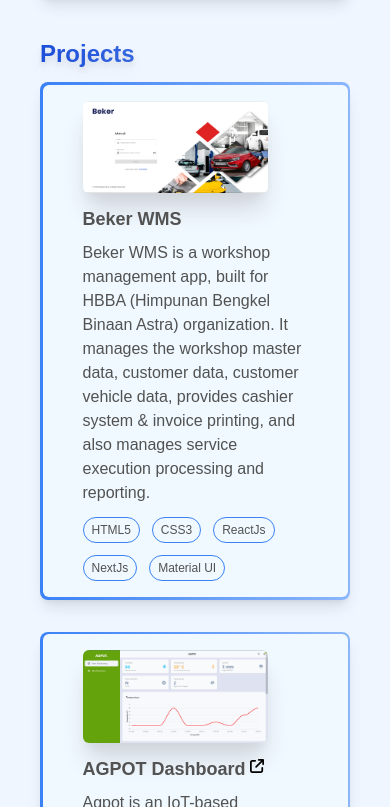
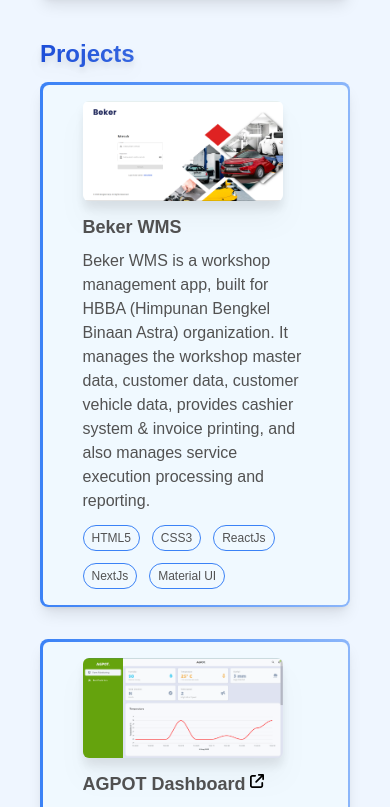
Before and after one commit to uqyanzie/portofolio, a React (Vite) app: page / in a window 390 px wide. Shown: the part 1417-2224 px from the top of the page. Built offline with nearby package versions, Linux system fonts and the light colour scheme.

Commit message:
Fix project previews drop shadow

```diff
--- a/src/App.jsx
+++ b/src/App.jsx
@@ -108,7 +108,7 @@ export default function App() {
               <a className="hover:text-cyan-700" target="_blank" rel="noopener noreferrer">
                 <div className="rounded-lg p-[2.5px] bg-gradient-to-r from-blue-500 via-blue-100 to-cyan-600 hover-background-animate cursor-pointer hover:shadow-blue-300 shadow-lg hover:shadow-xl transition duration-100 hover:ease-in">
                   <div className="bg-sky-50 hover:bg-neutral-50 py-4 px-10 rounded-md gap-8 lg:flex transition duration-100 hover:ease-in hover:backd">
-                    <div className="max-w-[185px] mb-3 lg:mb-0 rounded-md h-fit shadow-xl shadow-gray-300">
+                    <div className="max-w-[200px] mb-3 lg:mb-0 rounded-md h-fit drop-shadow-xl shadow-gray-300">
                       <img className="rounded-md" src="/beker.png"/>
                     </div>
                     <div>
@@ -143,7 +143,7 @@ export default function App() {
               <a className="hover:text-cyan-700" href="https://agpot.vercel.app/" target="_blank" rel="noopener noreferrer">
                 <div className="rounded-lg p-[2.5px] bg-gradient-to-r from-blue-500 via-blue-100 to-cyan-600 hover-background-animate cursor-pointer hover:shadow-blue-300 shadow-lg hover:shadow-xl transition duration-100 hover:ease-in">
                   <div className="bg-sky-50 hover:bg-neutral-50 py-4 px-10 rounded-md gap-8 lg:flex transition duration-100 hover:ease-in hover:opacity-90">
-                    <div className="max-w-[185px] mb-3 lg:mb-0 rounded-md h-fit shadow-xl shadow-gray-300">
+                    <div className="max-w-[200px] mb-3 lg:mb-0 rounded-md h-fit drop-shadow-xl shadow-gray-300">
                       <img className="rounded-md" src="/dashboard.png"/>
                     </div>
                     <div>
```
